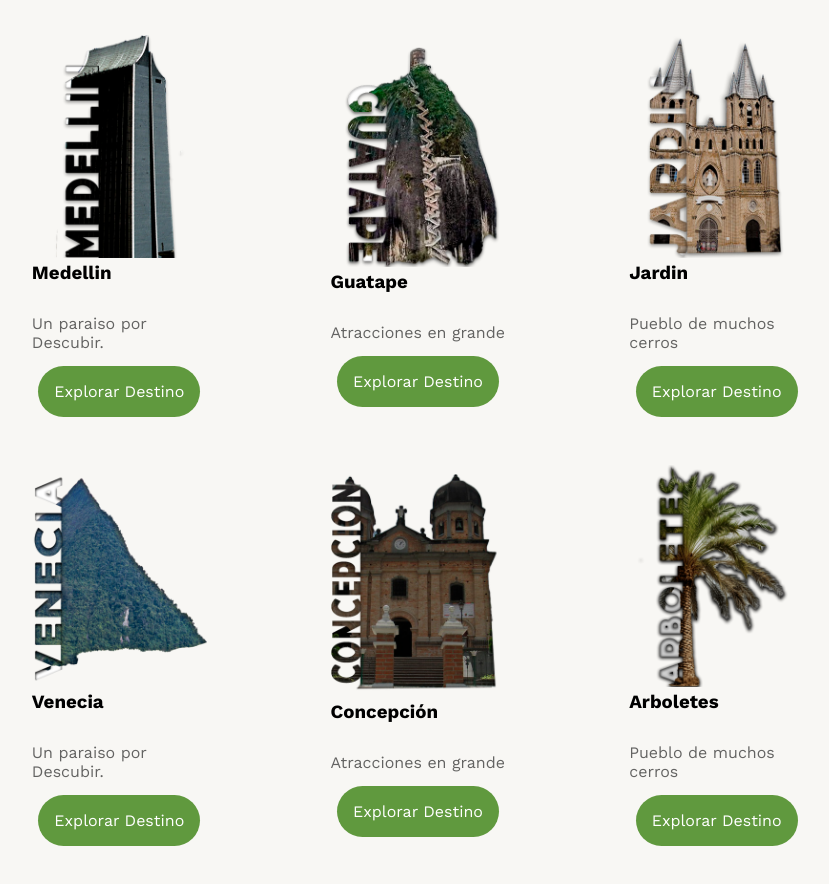
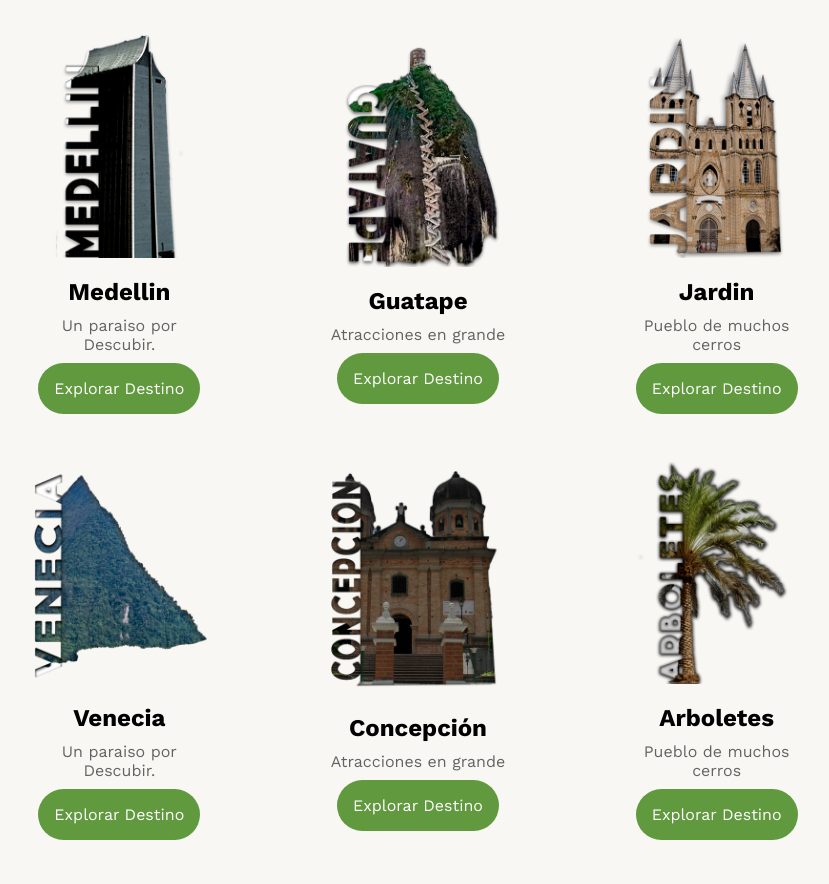
Before and after one commit to SamuelSml8/VISIT, a plain HTML site: page VISITANTIOQUIA-CODE/src/html/index.html in a window 1280 px wide. Shown: the part 833-1717 px from the top of the page, without its empty margins (222-1051 px from the left). Drawn offline with nearby package versions, Linux system fonts and the light colour scheme; sample sign-in values are in the browser's storage; a web font is replaced by a local one.

Commit message:
Revisión y edición cards destinos

```diff
--- a/VISITANTIOQUIA-CODE/src/css/styles.css
+++ b/VISITANTIOQUIA-CODE/src/css/styles.css
@@ -252,13 +252,15 @@ input:focus {
 
 .titulo-destino {
     color: black;
-    text-align: left;
+    text-align: center;
+    margin-top: 1rem;
+    font-size: 1.5rem;
 }
 
 .description-destino {
     color: rgb(0, 0, 0, 60%);
-    text-align: left;
-    margin: 30px 0;
+    text-align: center;
+    margin: 10px 0 25px 0;
 }
 
 .link-destino {
```
Also changed, not shown: README.md.
